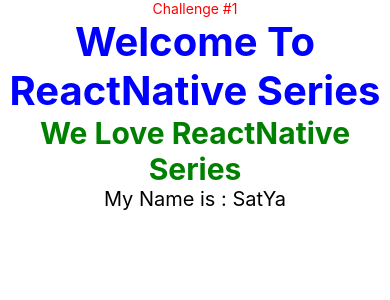
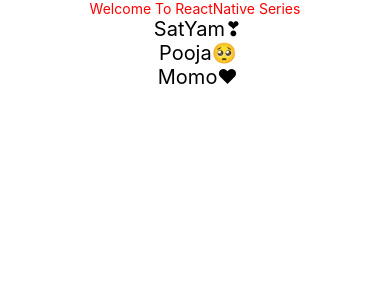
Before and after one commit to VikasDz/ReactNativeLearning, a React Native app: screen / in a window 390 px wide. Shown: the top 300 px of the page. Built offline with nearby package versions, Linux system fonts and the light colour scheme.

Commit message:
FlatList  Done

```diff
--- a/App.js
+++ b/App.js
@@ -1,5 +1,6 @@
-import {Text, View, StyleSheet } from 'react-native';
+import {Text, View, StyleSheet,StatusBar } from 'react-native';
 import CustomComponent from './src/screens/CustomComponets'
+import FlatListDemo from './src/screens/FlatListDemo';
 
 
 //Creating StyleSheet
@@ -13,11 +14,12 @@
 
 export default function App() {
 
-  const newWord = "Day-3"
   return (
     <View>
-      <Text style={styles.textStyle}> Challenge #1 </Text>
-      <CustomComponent></CustomComponent>
+      <Text style={styles.textStyle}> Welcome To ReactNative Series </Text>
+      {/* <CustomComponent></CustomComponent> */}
+      <FlatListDemo></FlatListDemo>
+      <StatusBar></StatusBar>
     </View>
   );
 }
--- a/package.json
+++ b/package.json
@@ -15,7 +15,8 @@
     "react": "17.0.1",
     "react-dom": "17.0.1",
     "react-native": "0.64.3",
-    "react-native-web": "0.17.1"
+    "react-native-web": "0.17.1",
+    "yarn": "^1.22.18"
   },
   "devDependencies": {
     "@babel/core": "^7.12.9"
--- /dev/null
+++ b/src/screens/FlatListDemo.js
@@ -0,0 +1,38 @@
+import { Text, FlatList,StyleSheet } from "react-native";
+import React from "react";
+
+
+const FlatListDemo = () => {
+    const names = [
+        {
+          name: "SatYam❣",
+        },
+        {
+          name: "Pooja🥺",
+        },
+        {
+          name: "Momo❤",
+        },
+      ];
+
+const styles3 = StyleSheet.create({
+  textStyle:{
+    color: "black",
+    textAlign : "center",
+    fontSize : 20,
+
+  },
+});
+
+    return (
+     <FlatList
+        data = {names}
+        renderItem = {(element) => {
+          console.log(element.item.name);
+       return <Text style={styles3.textStyle}> {element.item.name}</Text>
+     }}
+     />
+    );
+};
+
+export default FlatListDemo;
```
Also changed, not shown: 2 other files (tests, documents, lock files or other folders).
